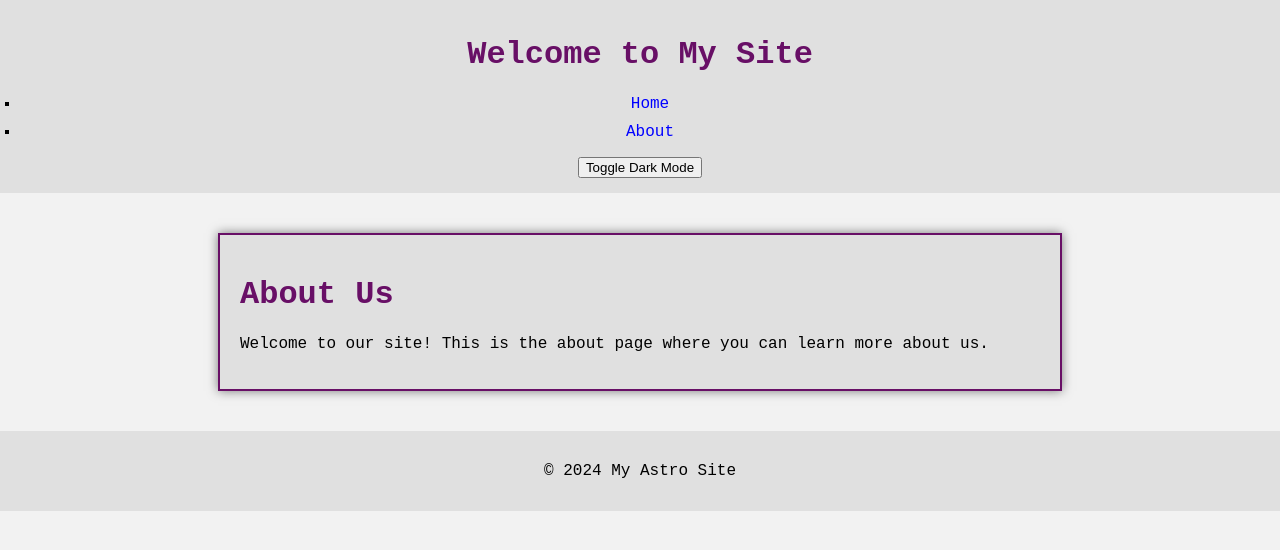
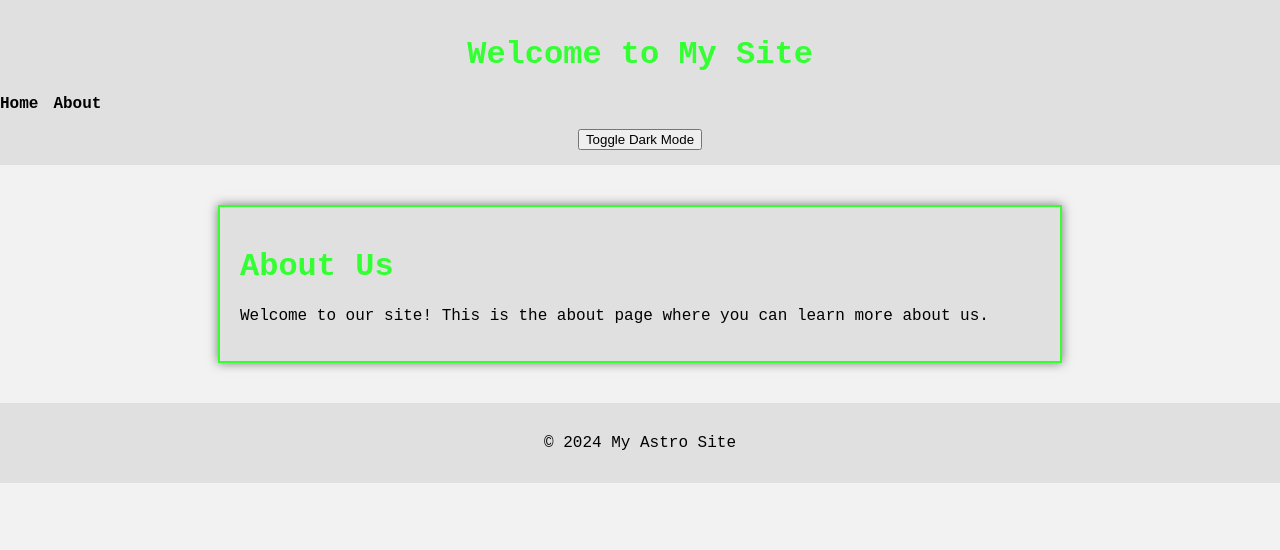
Before and after one commit to lsorese/rva.lol, an Astro site: page /about in a window 1280 px wide. Built offline with nearby package versions, Linux system fonts and the light colour scheme; Astro itself is replaced by a stand-in of ours.

Commit message:
Add Sass support and update styles to use SCSS format

```diff
--- a/package.json
+++ b/package.json
@@ -11,6 +11,7 @@
   },
   "dependencies": {
     "astro": "^4.13.0",
-    "axios": "^1.7.3"
+    "axios": "^1.7.3",
+    "sass": "^1.77.8"
   }
 }
--- a/src/layouts/BaseLayout.astro
+++ b/src/layouts/BaseLayout.astro
@@ -1,5 +1,5 @@
 ---
-import "../styles/styles.css";
+import "../styles/styles.scss";
 
 const { title } = Astro.props;
 ---
--- /dev/null
+++ b/src/styles/styles.scss
@@ -0,0 +1,96 @@
+:root {
+  --background-color: #f2f2f2;
+  --text-color: #000000;
+  --header-footer-bg: #e0e0e0;
+  --header-footer-text: #000000;
+  --border-color: #33ff33;
+}
+
+
+body {
+  background-color: var(--background-color);
+  color: var(--text-color);
+  font-family: 'Courier New', Courier, monospace;
+  margin: 0;
+  padding: 0;
+  text-align: center;
+}
+
+
+[data-theme='dark'] {
+  --background-color: #1c1c1c;
+  --text-color: #000000;
+  --header-footer-bg: #2a2a2a;
+  --header-footer-text: #33ff33;
+  --border-color: #33ff33;
+}
+
+.container {
+  max-width: 800px;
+  margin: 40px auto;
+  padding: 20px;
+  background-color: var(--header-footer-bg);
+  border: 2px solid var(--border-color);
+  box-shadow: 0 0 10px rgba(0, 0, 0, 0.5);
+  text-align: left;
+}
+
+header, footer {
+  background-color: var(--header-footer-bg);
+  color: var(--header-footer-text);
+  padding: 15px 0;
+}
+
+nav {
+  ul {
+    list-style: none;
+    padding: 0;
+    display: flex;
+    gap: 15px;
+  }
+
+  ul li {
+    margin: 0;
+  }
+
+  a {
+    color: var(--text-color);
+    text-decoration: none;
+    font-weight: bold;
+
+    &:hover,
+    &:focus {
+      text-decoration: underline;
+    }
+  }
+}
+
+h1, h2 {
+  color: var(--border-color);
+}
+
+a {
+  color: #0000ff;
+  text-decoration: none;
+
+  &:hover {
+    text-decoration: underline;
+  }
+}
+
+ul {
+  list-style-type: square;
+  padding-left: 20px;
+}
+
+li {
+  margin-bottom: 10px;
+}
+
+.today-event {
+  background-color: #ffefc1;
+  border: 2px solid #ffc107;
+  padding: 15px;
+  border-radius: 5px;
+  margin-bottom: 15px;
+}
```
Also changed, not shown: src/styles/styles.css (deleted), 1 other file.
